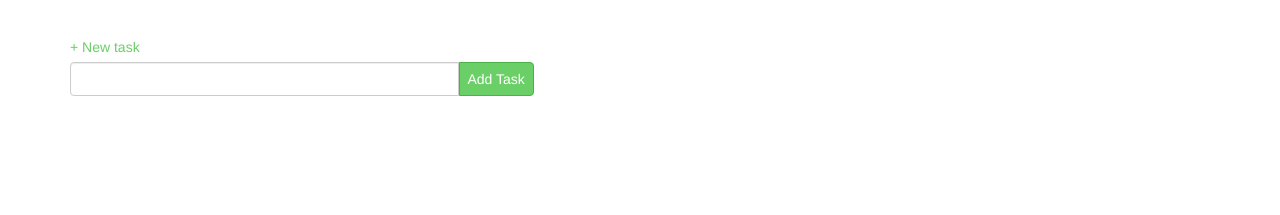
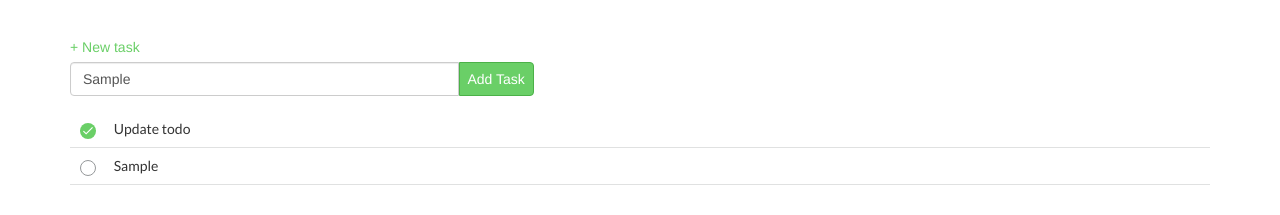
Before and after one commit to a-m-a-z/gs-vue-workshop, a plain HTML site: page index.html in a window 1280 px wide. Both pictures are taken after typing "Sample" into the empty fields and a click on the button "Add Task". Shown: the part 125-340 px from the top of the page. Drawn offline with nearby package versions, Linux system fonts and the light colour scheme.

Commit message:
Listing todos

```diff
--- a/app.js
+++ b/app.js
@@ -3,12 +3,15 @@
   data: function() {
     return {
       text: '',
+      todos: [{
+        text: 'Update todo',
+        completed: true
+      }]
     }
   },
   methods: {
     addTask: function() {
-      console.log(this.text);
-      this.text = '';
+      this.todos.push({text: this.text, completed: false});
     }
   }
 })
--- a/index.html
+++ b/index.html
@@ -19,6 +19,15 @@
           </div>
         </div>
       </section>
+      <section class="list">
+        <ul>
+          <li v-for="todo in todos">
+            <img src="images/completed.svg" alt="" v-if="todo.completed">
+            <img src="images/pending.svg" alt="" v-else>
+            {{todo.text}}
+          </li>
+        </ul>
+      </section>
     </div>
     <script src="https://cdnjs.cloudflare.com/ajax/libs/vue/2.4.2/vue.js"></script>
     <script src="app.js"></script>
```
